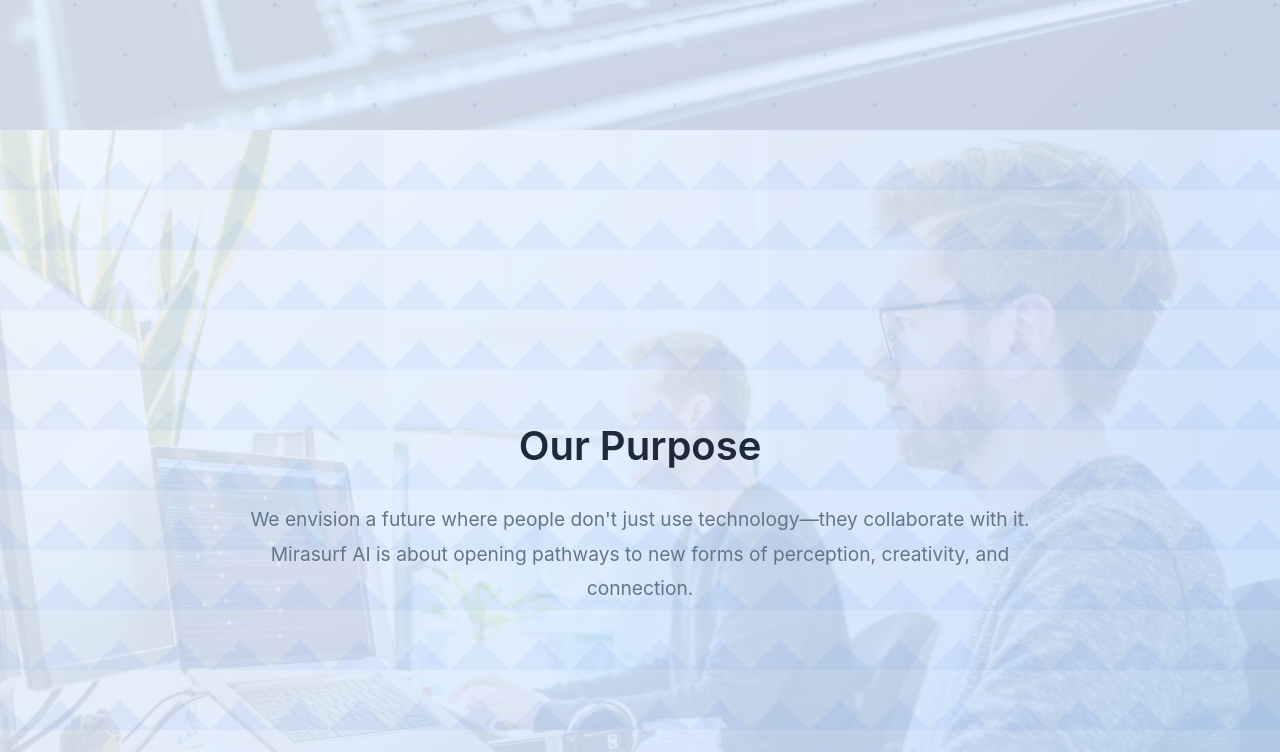
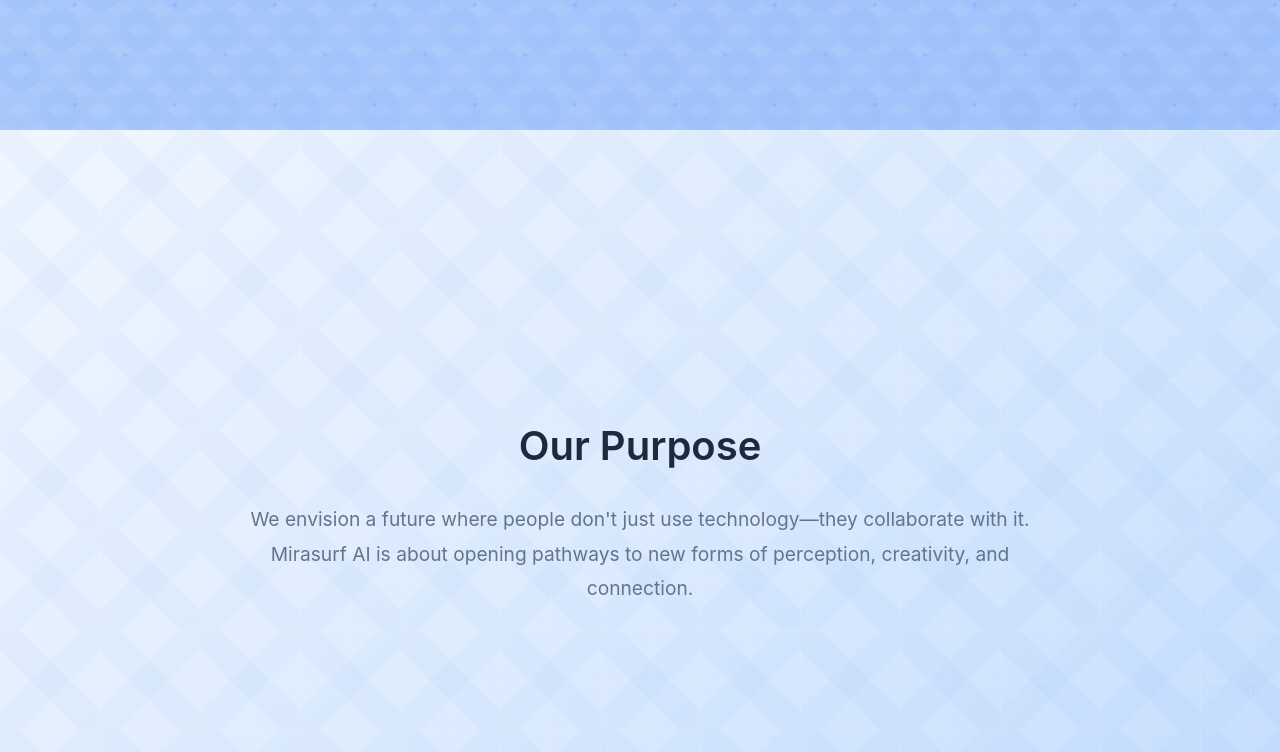
Before and after one commit to mirasurf/mirasurf.github.io, a plain HTML site: page index.html in a window 1280 px wide. Shown: the part 1501-2253 px from the top of the page. Drawn offline with Linux system fonts and the light colour scheme.

Commit message:
Update: "styles.css"

```diff
--- a/styles.css
+++ b/styles.css
@@ -152,11 +152,17 @@ main {
     left: 0;
     right: 0;
     bottom: 0;
-    background-image: url('images/bg11.jpg');
-    background-size: cover;
-    background-position: center;
-    background-repeat: no-repeat;
-    opacity: 0.1;
+    background-color: var(--gradient-end);
+    background-image:
+        linear-gradient(30deg, rgba(255,255,255,0.08) 12%, transparent 12.5%, transparent 87%, rgba(255,255,255,0.08) 87.5%, rgba(255,255,255,0.08)),
+        linear-gradient(150deg, rgba(255,255,255,0.08) 12%, transparent 12.5%, transparent 87%, rgba(255,255,255,0.08) 87.5%, rgba(255,255,255,0.08)),
+        linear-gradient(30deg, rgba(255,255,255,0.08) 12%, transparent 12.5%, transparent 87%, rgba(255,255,255,0.08) 87.5%, rgba(255,255,255,0.08)),
+        linear-gradient(150deg, rgba(255,255,255,0.08) 12%, transparent 12.5%, transparent 87%, rgba(255,255,255,0.08) 87.5%, rgba(255,255,255,0.08)),
+        linear-gradient(60deg, rgba(255,255,255,0.05) 25%, transparent 25.5%, transparent 75%, rgba(255,255,255,0.05) 75%, rgba(255,255,255,0.05)),
+        linear-gradient(60deg, rgba(255,255,255,0.05) 25%, transparent 25.5%, transparent 75%, rgba(255,255,255,0.05) 75%, rgba(255,255,255,0.05));
+    background-size: 40px 40px, 40px 40px, 40px 40px, 40px 40px, 80px 80px, 80px 80px;
+    background-position: 0 0, 0 0, 20px 20px, 20px 20px, 0 0, 40px 40px;
+    opacity: 0.4;
     z-index: 0;
 }
 
@@ -267,11 +273,28 @@ main {
     left: 0;
     right: 0;
     bottom: 0;
-    background-image: url('images/bg21.jpg');
-    background-size: cover;
-    background-position: center;
-    background-repeat: no-repeat;
-    opacity: 0.1;
+    background:
+        /* Base subtle pattern */
+        linear-gradient(45deg, rgba(255,255,255,0.03) 25%, transparent 25%),
+        linear-gradient(-45deg, rgba(255,255,255,0.03) 25%, transparent 25%),
+        linear-gradient(45deg, transparent 75%, rgba(255,255,255,0.03) 75%),
+        linear-gradient(-45deg, transparent 75%, rgba(255,255,255,0.03) 75%),
+        /* Overlay pattern for depth */
+        linear-gradient(90deg, rgba(255,255,255,0.02) 50%, transparent 50%),
+        linear-gradient(0deg, rgba(255,255,255,0.02) 50%),
+        /* Accent pattern */
+        radial-gradient(circle at 20% 80%, rgba(37, 99, 235, 0.08) 0%, transparent 50%),
+        radial-gradient(circle at 80% 20%, rgba(59, 130, 246, 0.06) 0%, transparent 50%),
+        radial-gradient(circle at 40% 40%, rgba(30, 64, 175, 0.04) 0%, transparent 50%);
+    background-size:
+        40px 40px, 40px 40px, 40px 40px, 40px 40px,
+        80px 80px, 80px 80px,
+        200px 200px, 300px 300px, 150px 150px;
+    background-position:
+        0 0, 0 20px, 20px -20px, -20px 0px,
+        0 0, 0 0,
+        0 0, 0 0, 0 0;
+    opacity: 1;
     z-index: 0;
 }
 
@@ -283,10 +306,19 @@ main {
     right: 0;
     bottom: 0;
     background:
-        linear-gradient(45deg, var(--primary-color) 25%, transparent 25%),
-        linear-gradient(-45deg, var(--primary-color) 25%, transparent 25%);
-    background-size: 60px 60px;
-    opacity: 0.05;
+        /* Subtle grid overlay */
+        linear-gradient(rgba(255,255,255,0.1) 1px, transparent 1px),
+        linear-gradient(90deg, rgba(255,255,255,0.1) 1px, transparent 1px),
+        /* Diagonal accent lines */
+        linear-gradient(45deg, transparent 40%, rgba(37, 99, 235, 0.03) 40%, rgba(37, 99, 235, 0.03) 60%, transparent 60%),
+        linear-gradient(-45deg, transparent 40%, rgba(59, 130, 246, 0.03) 40%, rgba(59, 130, 246, 0.03) 60%, transparent 60%);
+    background-size:
+        50px 50px, 50px 50px,
+        100px 100px, 100px 100px;
+    background-position:
+        0 0, 0 0,
+        0 0, 0 0;
+    opacity: 1;
     z-index: 1;
 }
 
```
